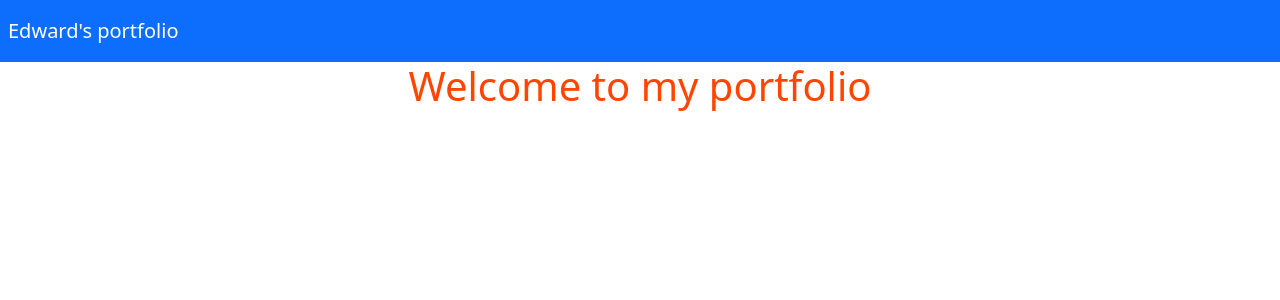
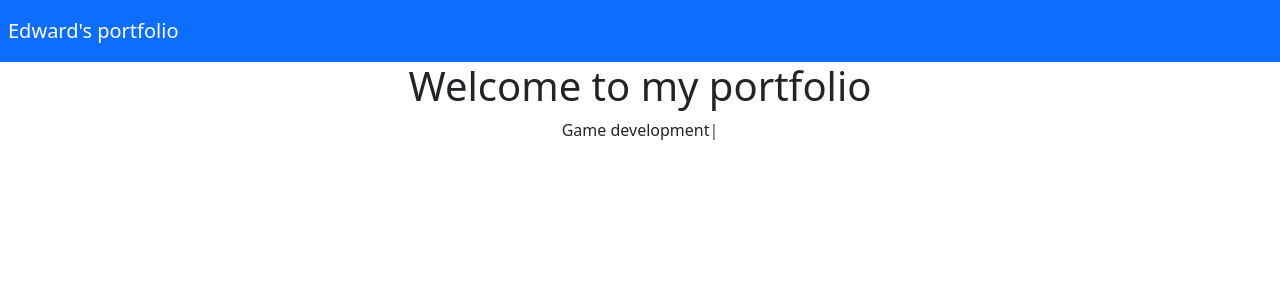
Before and after one commit to Ed0207/edPortfolio, a React (Create React App) app: page / in a window 1280 px wide. Shown: the top 300 px of the page. Built offline with nearby package versions, Linux system fonts and the light colour scheme.

Commit message:
Typed effect added

```diff
--- a/package.json
+++ b/package.json
@@ -12,6 +12,8 @@
     "react-bootstrap": "^2.7.4",
     "react-dom": "^18.2.0",
     "react-scripts": "5.0.1",
+    "react-typed": "^1.2.0",
+    "typed.js": "^2.0.16",
     "web-vitals": "^2.1.4"
   },
   "scripts": {
--- a/src/App.css
+++ b/src/App.css
@@ -37,7 +37,3 @@
   flex-direction: column;
   justify-content: center;
 }
-
-.main-info h1{
-  color: orangered;
-}
--- a/src/components/MyHeader.js
+++ b/src/components/MyHeader.js
@@ -1,10 +1,21 @@
-import React from 'react';
+import React, { useEffect } from 'react';
+import Typed from 'react-typed';
+
 
 function MyHeader(props){
+
+
     return (
         <div className='header-wraper'>
             <div className='main-info'>
                 <h1>{props.text}</h1>
+                <Typed
+                    className='typed-text'
+                    strings={['Web development', 'Software development','Game development', 'Mobile App development']}
+                    typeSpeed={25}
+                    backSpeed={40}
+                    loop
+                />
             </div>
         </div>
     );
```
Also changed, not shown: 1 other file (tests, documents, lock files or other folders).
